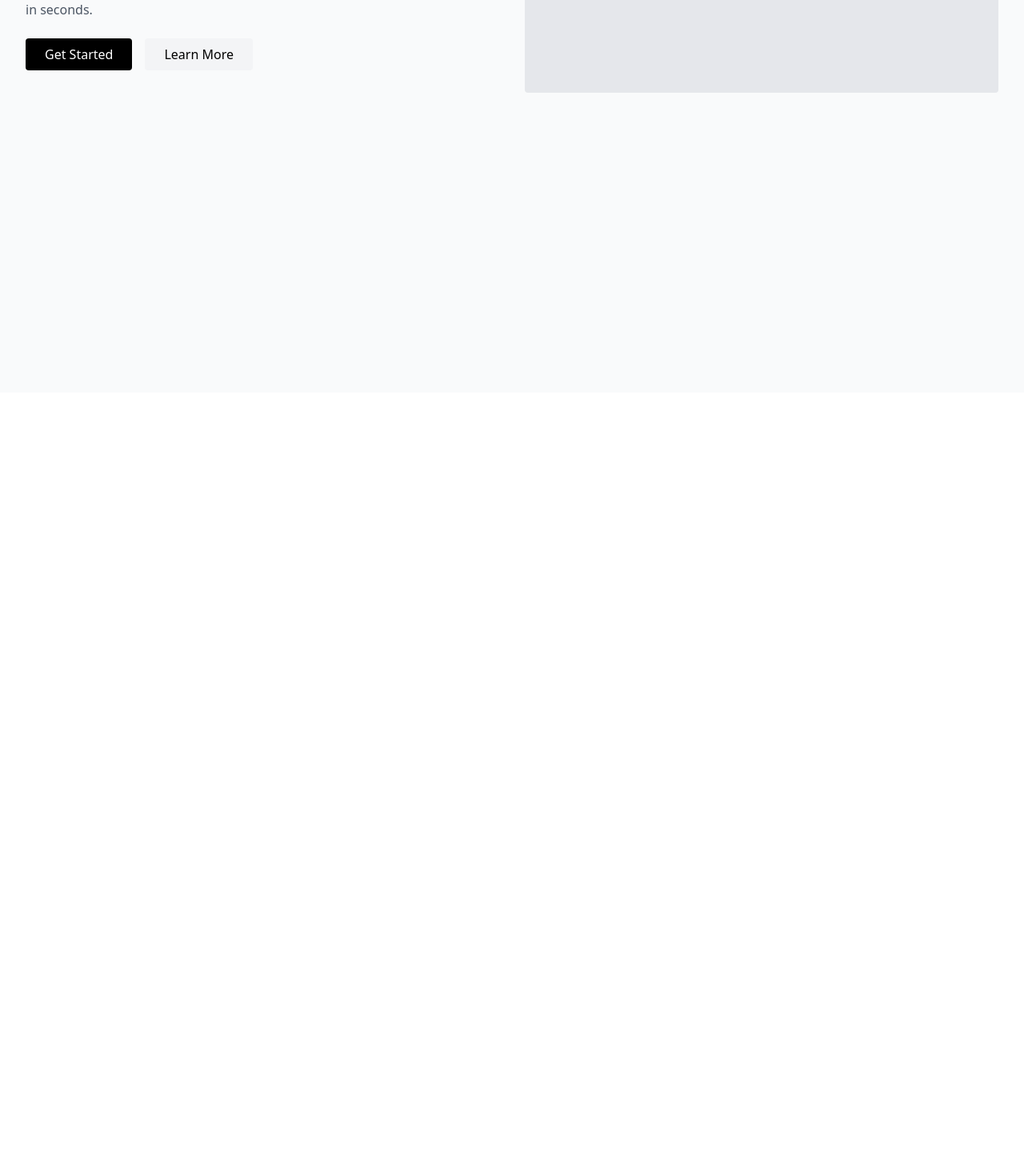
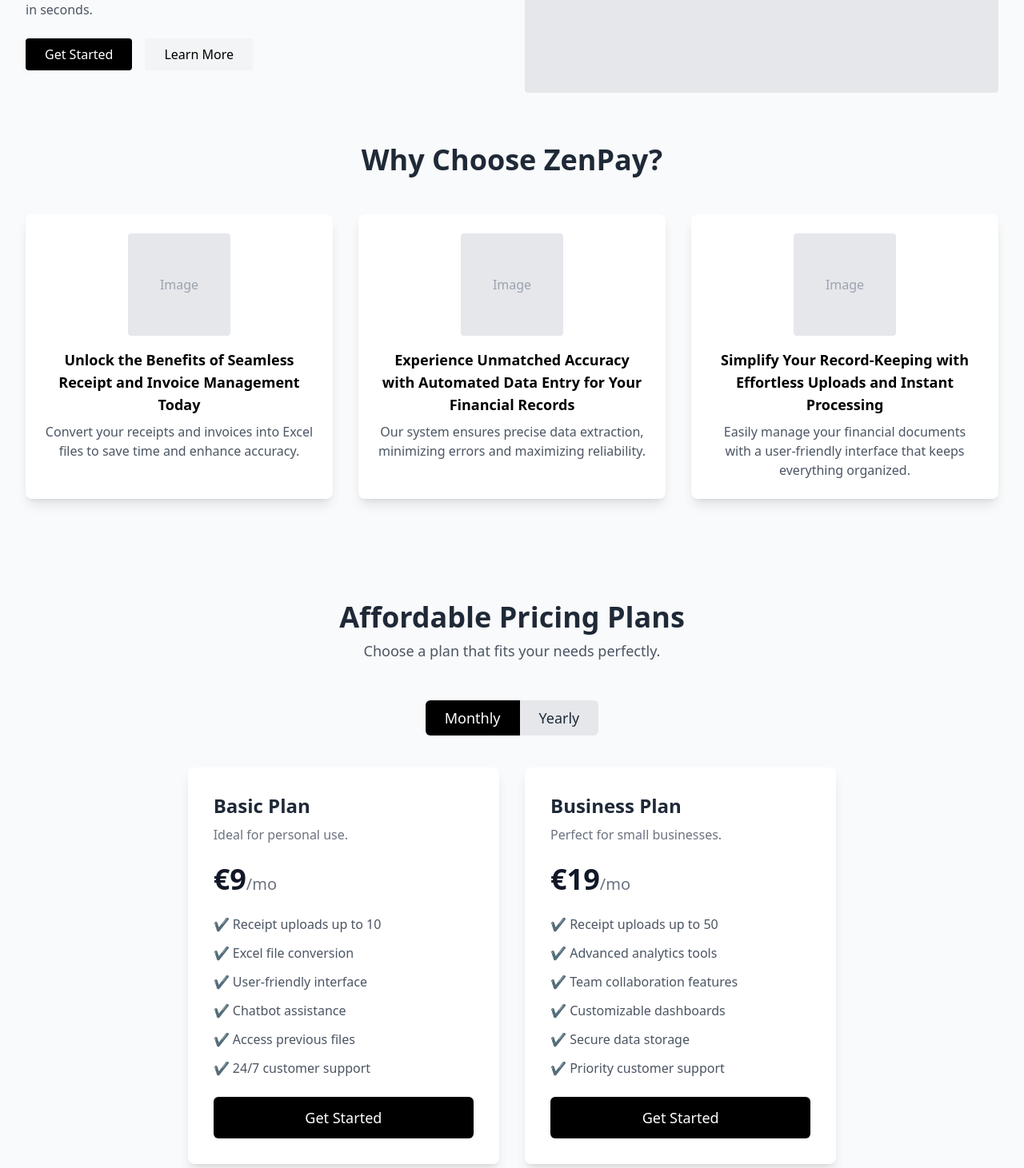
Before and after one commit to smitesh22/Billease, a Vue app: page / in a window 1280 px wide. Shown: the part 309-1770 px from the top of the page at 80% size. Before the commit the page ends 800 px from the top, so only its background shows below. Built offline with nearby package versions, Linux system fonts and the light colour scheme.

Commit message:
add pricing

```diff
--- a/index.html
+++ b/index.html
@@ -4,7 +4,7 @@
     <meta charset="UTF-8" />
     <link rel="icon" type="image/svg+xml" href="/vite.svg" />
     <meta name="viewport" content="width=device-width, initial-scale=1.0" />
-    <title>Vite + Vue + TS</title>
+    <title>ZenPay</title>
   </head>
   <body>
     <div id="app"></div>
--- a/src/router/index.ts
+++ b/src/router/index.ts
@@ -38,6 +38,11 @@ const router = createRouter({
             component: () => import("../views/Login/Verify.vue")
         },
         {
+            path: "/pricing",
+            name: "pricing",
+            component: () => import("../views/Pricing.vue")
+        },
+        {
             path: "/hello-world",
             name: "Hello World",
             component: () => import("../components/HelloWorld.vue"),
--- a/src/views/App.vue
+++ b/src/views/App.vue
@@ -1,14 +1,33 @@
 <template>
-  <h1>Hello from library page</h1>
+  <div class="min-h-screen bg-gray-50">
+    <!-- Header Section -->
+    <header class="bg-white border-b border-gray-200 py-4 px-8 flex justify-between items-center">
+      <div class="text-lg font-bold" @click="goToHomePage">Logo</div>
+      <div class="flex items-center space-x-4">
+        <div class="text-gray-500">More Options</div>
+        <button class="bg-gray-100 hover:bg-gray-200 px-4 py-2 rounded text-gray-800" @click="logout">Log Out</button>
+
+      </div>
+    </header>
+
+  </div>
 </template>
 
 <script setup lang="ts">
 import {useUserStore} from "../store/user.ts";
 import {onMounted} from "vue";
+import {useRouter} from "vue-router";
 
+const router = useRouter();
 const userStore = useUserStore();
 
 onMounted(() => {
   console.log(userStore.getUser);
 })
+
+
+const logout = () => {
+  userStore.clearAuthToken();
+  router.push('/')
+}
 </script>
--- /dev/null
+++ b/src/views/Cards.vue
@@ -0,0 +1,55 @@
+<template>
+  <div class="py-16 bg-gray-50">
+    <h2 class="text-4xl font-bold text-gray-800 text-center mb-12">
+      Why Choose ZenPay?
+    </h2>
+    <div class="container mx-auto grid grid-cols-1 md:grid-cols-3 gap-8">
+      <!-- Card 1 -->
+      <div class="bg-white shadow-lg rounded-lg p-6 flex flex-col items-center">
+        <div class="bg-gray-200 h-32 w-32 flex items-center justify-center rounded mb-4">
+          <div class="text-gray-400">Image</div>
+        </div>
+        <h3 class="text-lg font-semibold text-center mb-2">
+          Unlock the Benefits of Seamless Receipt and Invoice Management Today
+        </h3>
+        <p class="text-gray-600 text-center">
+          Convert your receipts and invoices into Excel files to save time and enhance accuracy.
+        </p>
+      </div>
+
+      <!-- Card 2 -->
+      <div class="bg-white shadow-lg rounded-lg p-6 flex flex-col items-center">
+        <div class="bg-gray-200 h-32 w-32 flex items-center justify-center rounded mb-4">
+          <div class="text-gray-400">Image</div>
+        </div>
+        <h3 class="text-lg font-semibold text-center mb-2">
+          Experience Unmatched Accuracy with Automated Data Entry for Your Financial Records
+        </h3>
+        <p class="text-gray-600 text-center">
+          Our system ensures precise data extraction, minimizing errors and maximizing reliability.
+        </p>
+      </div>
+
+      <!-- Card 3 -->
+      <div class="bg-white shadow-lg rounded-lg p-6 flex flex-col items-center">
+        <div class="bg-gray-200 h-32 w-32 flex items-center justify-center rounded mb-4">
+          <div class="text-gray-400">Image</div>
+        </div>
+        <h3 class="text-lg font-semibold text-center mb-2">
+          Simplify Your Record-Keeping with Effortless Uploads and Instant Processing
+        </h3>
+        <p class="text-gray-600 text-center">
+          Easily manage your financial documents with a user-friendly interface that keeps everything organized.
+        </p>
+      </div>
+    </div>
+  </div>
+</template>
+
+<script setup>
+// No additional logic is needed for this static layout
+</script>
+
+<style scoped>
+/* Add any custom styles if needed */
+</style>
--- a/src/views/HomePage.vue
+++ b/src/views/HomePage.vue
@@ -4,7 +4,8 @@
     <header class="bg-white border-b border-gray-200 py-4 px-8 flex justify-between items-center">
       <div class="text-lg font-bold" @click="goToHomePage">Logo</div>
       <div class="flex items-center space-x-4">
-        <div class="text-gray-500">More Options</div>
+        <div class="text-gray-500"><a href="#pricing" class="text-gray-500 hover:underline">Pricing</a>
+        </div>
         <button class="bg-gray-100 hover:bg-gray-200 px-4 py-2 rounded text-gray-800" @click="goToLogIn">Log In</button>
         <button class="bg-purple-600 text-white px-4 py-2 rounded" @click="goToSignUp">Sign Up</button>
       </div>
@@ -16,15 +17,15 @@
         <!-- Text Section -->
         <div class="w-1/2">
           <h1 class="text-4xl font-bold mb-4">
-            Transform Your Receipts into Excel Effortlessly
+            Transform Your Receipts into Excel <span class="bg-purple-600 text-white"> Effortlessly </span>
           </h1>
           <p class="text-gray-600 mb-6">
             Welcome to ZenPay, where managing your finances becomes a breeze.
             Upload your receipts and invoices, and watch them convert into organized Excel files in seconds.
           </p>
           <div class="flex space-x-4">
-            <button class="bg-black text-white px-6 py-2 rounded">Get Started</button>
-            <button class="bg-gray-100 hover:bg-gray-200 px-6 py-2 rounded">Learn More</button>
+            <button class="bg-black text-white px-6 py-2 rounded"><a href="/signup">Get Started</a></button>
+            <button class="bg-gray-100 hover:bg-gray-200 px-6 py-2 rounded"><a href="#cards">Learn More</a></button>
           </div>
         </div>
 
@@ -35,14 +36,32 @@
           </div>
         </div>
       </div>
+
+      <!-- Cards-->
+      <Cards id="cards"/>
+
+      <!-- Pricing-->
+      <Pricing id="pricing"/>
     </main>
+
+
   </div>
 </template>
 
 <script setup>
 import {useRouter} from "vue-router";
+import Pricing from "./Pricing.vue";
+import Cards from "./Cards.vue";
+import {onMounted} from "vue";
+import {useUserStore} from "../store/user";
 
 const router = useRouter()
+const user = useUserStore()
+onMounted(() => {
+  if(user.isAuthenticated){
+    router.push("/app")
+  }
+});
 const goToHomePage = () => {
   router.push("/")
 }
--- a/src/views/Login/LogIn.vue
+++ b/src/views/Login/LogIn.vue
@@ -6,7 +6,7 @@
       </div>
     </div>
     <div class="w-full max-w-sm bg-white shadow-md rounded-lg p-6">
-      <h2 class="text-2xl font-semibold text-center mb-4">Login</h2>
+      <h2 class="text-2xl font-semibold text-center mb-4">Welcome Back!</h2>
       <div class="mb-4">
         <label for="email" class="block text-sm font-medium text-gray-700">Email address*</label>
         <input
--- /dev/null
+++ b/src/views/Pricing.vue
@@ -0,0 +1,94 @@
+<template>
+  <div class="min-h-screen bg-gray-50" id="pricing">
+    <!-- Pricing Section -->
+    <section class="container mx-auto px-6 py-16">
+      <div class="text-center mb-12">
+        <h2 class="text-4xl font-extrabold text-gray-800">Affordable Pricing Plans</h2>
+        <p class="text-lg text-gray-600 mt-2">Choose a plan that fits your needs perfectly.</p>
+      </div>
+
+      <!-- Tabs -->
+      <div class="flex justify-center mb-10">
+        <button
+            class="px-6 py-2 text-lg font-medium rounded-l-md transition-all"
+            :class="{
+            'bg-black text-white': isMonthly,
+            'bg-gray-200 text-gray-800': !isMonthly,
+          }"
+            @click="switchToMonthly"
+        >
+          Monthly
+        </button>
+        <button
+            class="px-6 py-2 text-lg font-medium rounded-r-md transition-all"
+            :class="{
+            'bg-black text-white': !isMonthly,
+            'bg-gray-200 text-gray-800': isMonthly,
+          }"
+            @click="switchToYearly"
+        >
+          Yearly
+        </button>
+      </div>
+
+      <!-- Plans -->
+      <div class="flex flex-col md:flex-row justify-center gap-8">
+        <!-- Basic Plan -->
+        <div class="bg-white shadow-lg rounded-lg p-8 w-full md:w-1/3">
+          <h3 class="text-2xl font-semibold text-gray-800">Basic Plan</h3>
+          <p class="text-gray-500 mt-2">Ideal for personal use.</p>
+          <div class="text-4xl font-bold text-gray-900 mt-6">
+            <span>{{ isMonthly ? '€9' : '€97.20' }}</span>
+            <span class="text-xl font-medium text-gray-500">/{{ isMonthly ? 'mo' : 'yr' }}</span>
+          </div>
+          <ul class="text-gray-600 mt-6 space-y-3">
+            <li>✔ Receipt uploads up to 10</li>
+            <li>✔ Excel file conversion</li>
+            <li>✔ User-friendly interface</li>
+            <li>✔ Chatbot assistance</li>
+            <li>✔ Access previous files</li>
+            <li>✔ 24/7 customer support</li>
+          </ul>
+          <button class="w-full bg-black text-white text-lg font-medium py-3 mt-6 rounded-md hover:bg-gray-800">
+            Get Started
+          </button>
+        </div>
+
+        <!-- Business Plan -->
+        <div class="bg-white shadow-lg rounded-lg p-8 w-full md:w-1/3">
+          <h3 class="text-2xl font-semibold text-gray-800">Business Plan</h3>
+          <p class="text-gray-500 mt-2">Perfect for small businesses.</p>
+          <div class="text-4xl font-bold text-gray-900 mt-6">
+            <span>{{ isMonthly ? '€19' : '€205.20' }}</span>
+            <span class="text-xl font-medium text-gray-500">/{{ isMonthly ? 'mo' : 'yr' }}</span>
+          </div>
+          <ul class="text-gray-600 mt-6 space-y-3">
+            <li>✔ Receipt uploads up to 50</li>
+            <li>✔ Advanced analytics tools</li>
+            <li>✔ Team collaboration features</li>
+            <li>✔ Customizable dashboards</li>
+            <li>✔ Secure data storage</li>
+            <li>✔ Priority customer support</li>
+          </ul>
+          <button class="w-full bg-black text-white text-lg font-medium py-3 mt-6 rounded-md hover:bg-gray-800">
+            Get Started
+          </button>
+        </div>
+      </div>
+    </section>
+  </div>
+</template>
+
+<script setup>
+import { ref } from "vue";
+
+const isMonthly = ref(true);
+
+const switchToMonthly = () => {
+  isMonthly.value = true;
+};
+
+const switchToYearly = () => {
+  isMonthly.value = false;
+};
+</script>
```
